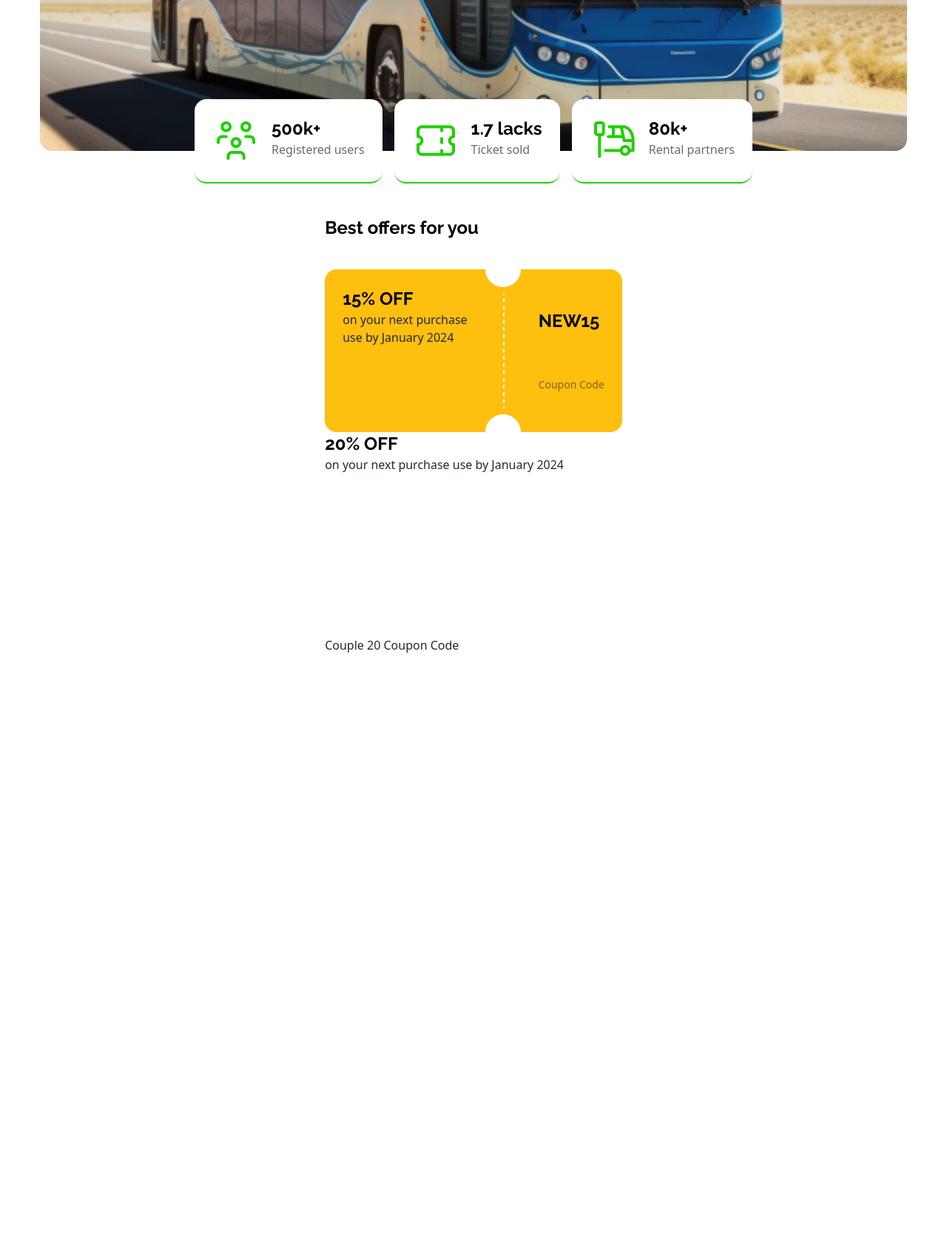
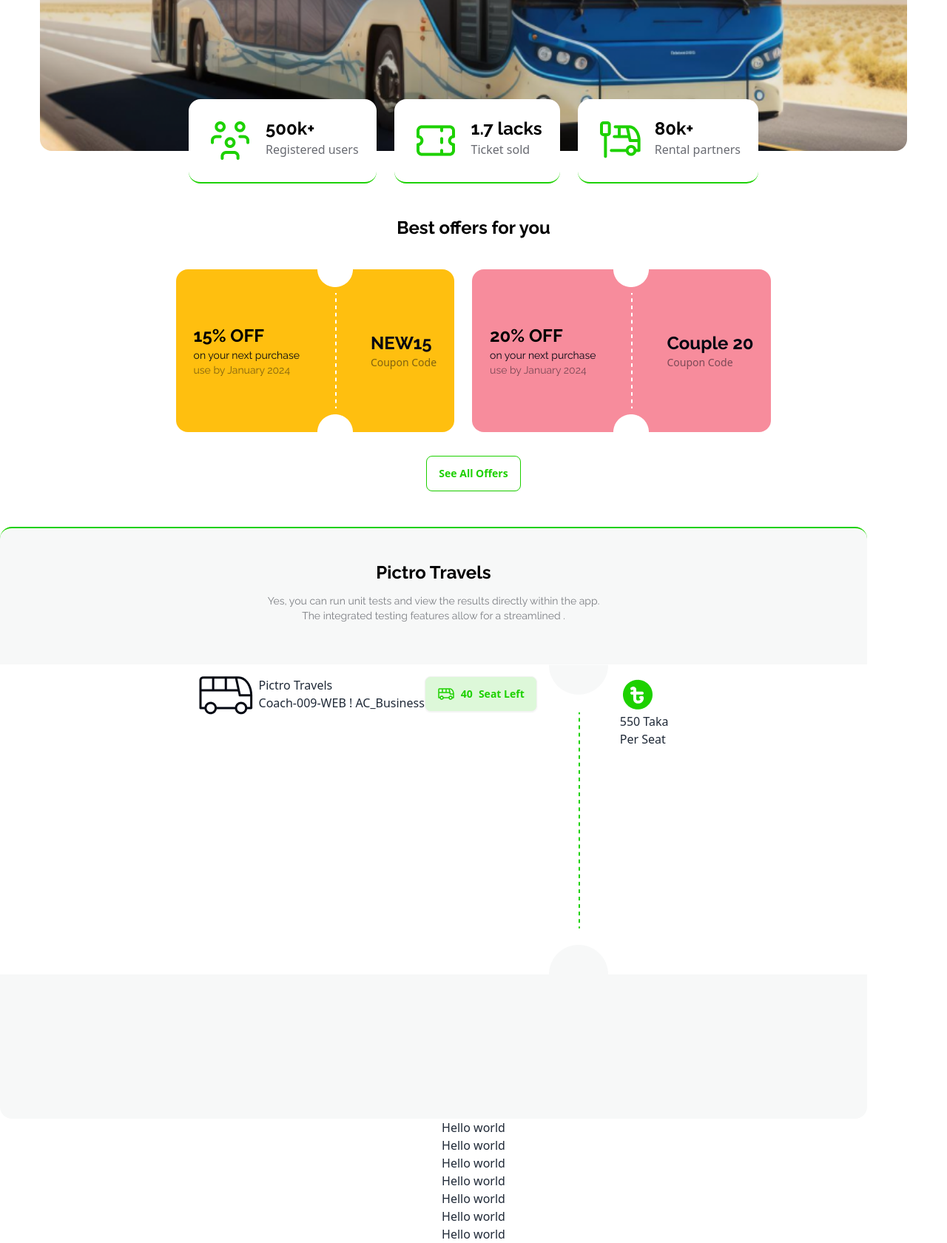
Before and after one commit to Sazedur11/pictro-travels, a plain HTML site: page index.html in a window 1280 px wide. Shown: the part 700-2380 px from the top of the page at 74% size. Before the commit the page ends 1584 px from the top, so only its background shows below. Drawn offline with nearby package versions, Linux system fonts and the light colour scheme.

Commit message:
second comment

```diff
--- a/index.html
+++ b/index.html
@@ -33,9 +33,9 @@
                 <ul
                   tabindex="0"
                   class="menu menu-sm dropdown-content bg-base-100 rounded-box z-[1] mt-3 w-52 p-2 shadow">
-                  <li><a>Home</a></li>
-                  <li><a>About</a></li>
-                  <li><a>Destination</a></li>
+                  <li><a href="#">Home</a></li>
+                  <li><a href="#">About</a></li>
+                  <li><a href="#travels">Destination</a></li>
                   <li><a>Search</a></li>
                 </ul>
               </div>
@@ -43,28 +43,28 @@
             </div>
             <div class="navbar-center hidden lg:flex">
               <ul class="menu menu-horizontal px-1">
-                <li><a>Home</a></li>
-                <li><a>About</a></li>
-                <li><a>Destination</a></li>
+                <li><a href="#">Home</a></li>
+                <li><a href="#">About</a></li>
+                <li><a href="#travels">Destination</a></li>
                 <li><a>Search</a></li>
               </ul>
             </div>
             <div class="navbar-end">
-              <a class="btn bg-lime-200 text-[#1DD100]">Bus <img src="images/bus-icon.png" alt=""></a>
+              <a class="btn bg-[#1DD10026] text-[#1DD100]">Bus <img src="images/bus-icon.png" alt=""></a>
             </div>
           </div>
     </header>
     <main>
         <section class="mt-12 w-full h-auto flex justify-center items-center ">
-            <div class="hero-section max-w-[1172px] max-h-[550px] rounded-2xl bg-[url('/images/banner.png')] bg-cover bg-center min-h-screen flex justify-center items-center text-white bg-[#03071280] flex-col gap-3">
-                <h1 class="font-bold text-8xl text-center px-4 raleway">End-to-End Travel with <span class="text-[#1DD100]">Pictro Travels</span></h1>
+            <div class="hero-section md:max-w-[1172px] md:max-h-[550px] md:min-h-screen rounded-2xl bg-[url('/images/banner.png')] bg-cover bg-center min-h-[30vh] flex justify-center items-center text-white bg-[#03071280] flex-col gap-3">
+                <h1 class="font-bold text-3xl md:text-8xl text-center px-4 raleway">End-to-End Travel with <span class="text-[#1DD100]">Pictro Travels</span></h1>
             <p class="text-center">Yes, you can run unit tests and view the results directly within the app. <br> The integrated testing features allow for a streamlined .</p>
-            <button class="btn border-none bg-[#1DD100]">Buy Tickets</button>
+            <a href="#travels" class="btn border-none bg-[#1DD100]">Buy Tickets</a>
             </div>
 
         </section>
         <!-- info section -->
-        <section class="container flex gap-4 justify-center mt-[-70px]">
+        <section class="grid md:flex  gap-6 justify-center md:mt-[-70px]">
             <div class="flex gap-x-4 bg-[#FFFFFF] p-6 max-w-80 max-h-36 rounded-2xl border-b-2 border-[#1DD100]">
                 <img src="images/people.png" alt="">
                 <div>
@@ -88,31 +88,74 @@
             </div>
         </section>
         <!-- offer Sextion -->
-         <section class="grid grid-flow-row items-center justify-center gap-y-4">
-            <h2 class="text-black font-bold text-2xl raleway mt-11 mb-6">Best offers for you</h2>
-            <div>
+        <section class="grid content-center gap-4">
+            <h2 class="text-black text-center font-bold text-2xl raleway mt-11 mb-6">Best offers for you</h2>
+            <div class="grid grid-flow-row items-center justify-center gap-y-4">
+                <div class="grid md:flex gap-6">
+                    <!-- offer 1 -->
                     <div class="flex rounded-2xl bg-[#FFBF0F]">
-                    <div class="p-6">
+                        <div class="p-6 grid grid-flow-row items-center justify-center content-center">
                             <h2 class="text-black font-bold text-2xl raleway">15% OFF</h2>
-                        <p>on your next purchase <br> <span>use by January 2024</span></p>
+                            <p class=" text-[#030712] text-sm  raleway">on your next purchase<br> <span class="text-[#03071280] text-sm">use by January 2024</span></p>
                         </div>
                         <img src="images/cupon-devider.png" alt="">
-                    <div class="p-6 grid grid-flow-row items-center justify-center gap-0">
+                        <div class="p-6 grid grid-flow-row items-center justify-center content-center">
                             <p class=" text-[#030712] text-2xl font-bold raleway">NEW15</p>
                             <p class="text-[#03071280] text-sm">Coupon Code</p>
                         </div>
                     </div>
+                    <!-- offer 2 -->
+                    <div class="flex rounded-2xl bg-[#F78C9C]">
+                        <div class="p-6 grid grid-flow-row items-center justify-center content-center">
+                            <h2 class="text-black font-bold text-2xl raleway">20% OFF</h2>
+                            <p class=" text-[#030712] text-sm  raleway">on your next purchase<br> <span class="text-[#03071280] text-sm">use by January 2024</span></p>
+                        </div>
+                        <img src="images/cupon-devider.png" alt="">
+                        <div class="p-6 grid grid-flow-row items-center justify-center content-center">
+                            <p class=" text-[#030712] text-2xl font-bold raleway">Couple 20</p>
+                            <p class="text-[#03071280] text-sm">Coupon Code</p>
+                        </div>
+                    </div>
+                </div>
+            </div>
+         <button class="btn border border-[#1DD100] rounded-lg bg-white text-[#1DD100] px-4 py-2 mx-auto mt-4">See All Offers</button>
+        </section>
+        <!-- Travels section -->
+         <section id="travels" class="bg-[#F7F8F8] md:max-w-[1172px] md:max-h-[550px] md:min-h-screen rounded-2xl border-t-2 border-[#1DD100] mt-12">
+            <h2 class="text-black text-center font-bold text-2xl raleway mt-11 mb-3">Pictro Travels</h2>
+            <p class=" text-[#03071280] text-center text-sm  raleway">Yes, you can run unit tests and view the results directly within the app. <br>The integrated testing features allow for a streamlined .</p>
+            <!-- Route Info -->
+             <div class="flex justify-center bg-white mt-14">
+                <div class="p-4">
+                    <div class="flex justify-between">
+                        <div class="flex gap-2">
+                            <img src="images/bus-logo.png" alt="">
                             <div>
-                    <div>
-                        <h2 class="text-black font-bold text-2xl raleway">20% OFF</h2>
-                        <p>on your next purchase <span>use by January 2024</span></p>
-                        <img src="images/cupon-devider.png" alt="">
-                        <p>Couple 20 <span>Coupon Code</span></p>
+                                <h2>Pictro Travels</h2>
+                                <p>Coach-009-WEB ! AC_Business</p>
                             </div>
+                        </div>
+                        <a class="btn bg-[#1DD10026] text-[#1DD100]"><img src="images/bus-icon.png" alt=""><span>40</span>Seat Left</a>
+                    </div>
+                    <div></div>
+                </div>
+                <img src="images/info-devider.png" alt="">
+                <div class="p-4">
+                    <img src="images/fare.png" alt="">
+                    <h2>550 Taka</h2>
+                    <p>Per Seat</p>
                 </div>
              </div>
          </section>
     </main>
-    <footer></footer>
+    <footer class="text-center">
+        <h2>Hello world</h2>
+        <h2>Hello world</h2>
+        <h2>Hello world</h2>
+        <h2>Hello world</h2>
+        <h2>Hello world</h2>
+        <h2>Hello world</h2>
+        <h2>Hello world</h2>
+    </footer>
 </body>
 </html>
```
Lines whose indentation alone changed are shown as unchanged.
